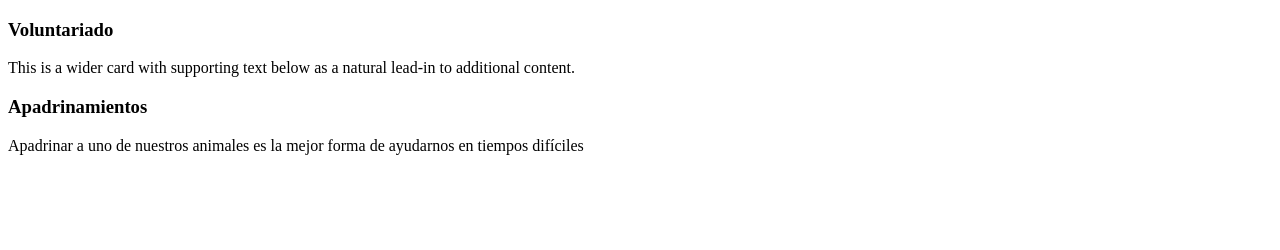
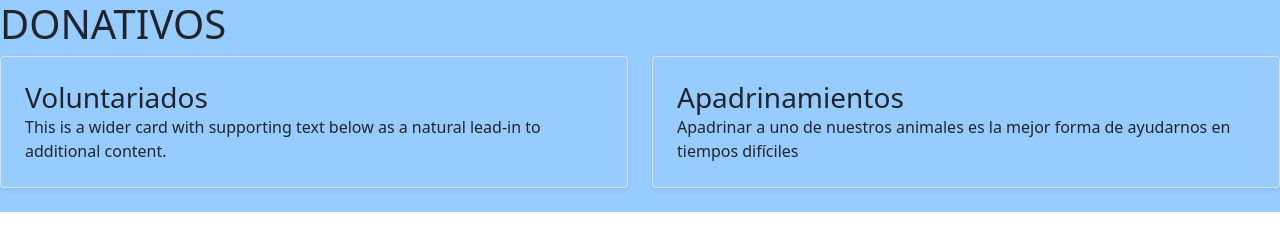
Before and after one commit to NatalyAlvarado19/angelic-paws, a plain HTML site: page index.html in a window 1280 px wide. Drawn offline with nearby package versions, Linux system fonts and the light colour scheme.

Commit message:
Nuevos cambios donativos

```diff
--- a/index.html
+++ b/index.html
@@ -5,15 +5,17 @@
     <meta http-equiv="X-UA-Compatible" content="IE=edge">
     <meta name="viewport" content="width=device-width, initial-scale=1.0">
     <title>Angelic Paws</title>
+    <link href="https://cdn.jsdelivr.net/npm/bootstrap@5.0.2/dist/css/bootstrap.min.css" rel="stylesheet" integrity="sha384-EVSTQN3/azprG1Anm3QDgpJLIm9Nao0Yz1ztcQTwFspd3yD65VohhpuuCOmLASjC" crossorigin="anonymous">
 </head>
 <body>
     <!--ENCUESTA -->
-
-    <div class="row mb-2">
+    <!--<div class="container" style="background-color: #96ccff">-->
+    <div class="row mb-2" style="background-color: #96ccff">
+        <h1>DONATIVOS</h1>
         <div class="col-md-6">
           <div class="row g-0 border rounded overflow-hidden flex-md-row mb-4 shadow-sm h-md-250 position-relative">
             <div class="col p-4 d-flex flex-column position-static">
-              <h3 class="mb-0">Voluntariado</h3>
+              <h3 class="mb-0">Voluntariados</h3>
               <p class="card-text mb-auto">This is a wider card with supporting text below as a natural lead-in to additional content.</p>
             </div>
             <div class="col-auto d-none d-lg-block">
@@ -33,6 +35,7 @@
           </div>
         </div>
       </div>
+      </div>
 
 </body>
 </html>
```
